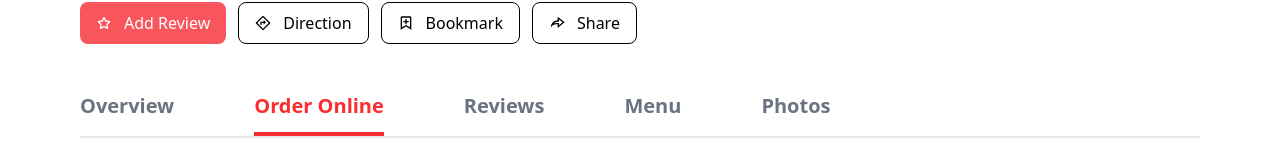
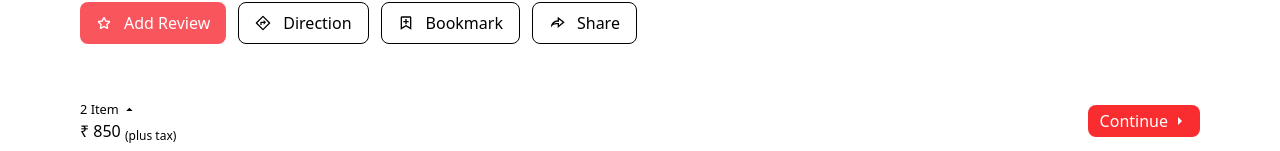
Before and after one commit to vipulkumar2002/Zomato-clone, a React (Create React App) app in the folder client/: page /restaurant/1/orderOnline in a window 1280 px wide. Shown: the part 649-800 px from the top of the page. Built offline with nearby package versions, Linux system fonts and the light colour scheme.

Commit message:
cart component done

```diff
--- a/client/src/components/Cart/CartContainer.jsx
+++ b/client/src/components/Cart/CartContainer.jsx
@@ -1,7 +1,121 @@
-import React from "react";
+import React, { useState } from "react";
+import { IoMdArrowFropdown, IoCloseSharp } from "react-icons/io5";
+import { IoMdArrowDropup, IoMdArrowDropright } from "react-icons/io";
+import { useNavigate } from "react-router-dom";
+
+// components
+import FoodItem from "./FoodItem";
+
+const CartData = ({ toggle }) => {
+  const [cart, setCart] = useState([
+    {
+      image:
+        "https://b.zmtcdn.com/data/dish_photos/af1/fd1b012ebfbe82f2e5212b702ce19af1.jpg",
+      name: "Butter Pancakes with Bacon",
+      rating: 4.5,
+      price: 200,
+      description: "Rashers and bourbon caramel sauce.",
+      quantity: 3,
+      totalPrice: 600,
+    },
+    {
+      image:
+        "https://b.zmtcdn.com/data/dish_photos/077/28e7baadea310b7b337fd2fb3f653077.jpg",
+      name: "Amritsari Fish Tikka",
+      rating: 5,
+      price: 250,
+      quantity: 1,
+      totalPrice: 250,
+      description:
+        "Fish marinated in flavourful lemon-chilli masala roasted in the tandoor with care. Serves 2-3 people.",
+    },
+  ]);
+  const navigate = useNavigate();
+  const continueToCheckout = () => navigate("/checkout/orders");
+
+  return (
+    <>
+      <div className="flex items-center justify-between">
+        <div className="flex flex-col items-start">
+          <small className="flex items-center gap-1" onClick={toggle}>
+            {cart.length} Item <IoMdArrowDropup />
+          </small>
+          <h4>
+            ₹ {cart.reduce((acc, curVal) => acc + curVal.totalPrice, 0)}{" "}
+            <sub>(plus tax)</sub>
+          </h4>
+        </div>
+        <button
+          onClick={continueToCheckout}
+          className={
+            "flex items-center gap-1 bg-zomato-400 px-3 py-1 text-white rounded-lg"
+          }
+        >
+          Continue <IoMdArrowDropright />
+        </button>
+      </div>
+    </>
+  );
+};
 
 const CartContainer = () => {
-  return <div>CartContainer</div>;
+  const [isOpen, setIsOpen] = useState(false);
+
+  const [cart, setCart] = useState([
+    {
+      image:
+        "https://b.zmtcdn.com/data/dish_photos/af1/fd1b012ebfbe82f2e5212b702ce19af1.jpg",
+      name: "Butter Pancakes with Bacon",
+      rating: 4.5,
+      price: 200,
+      description: "Rashers and bourbon caramel sauce.",
+      quantity: 3,
+      totalPrice: 600,
+    },
+    {
+      image:
+        "https://b.zmtcdn.com/data/dish_photos/077/28e7baadea310b7b337fd2fb3f653077.jpg",
+      name: "Amritsari Fish Tikka",
+      rating: 5,
+      price: 250,
+      quantity: 1,
+      totalPrice: 250,
+      description:
+        "Fish marinated in flavourful lemon-chilli masala roasted in the tandoor with care. Serves 2-3 people.",
+    },
+  ]);
+
+  const toggleCart = () => setIsOpen((prev) => !prev);
+  const closeCart = () => setIsOpen(false);
+
+  return (
+    <>
+      {cart.length && (
+        <>
+          {isOpen && (
+            <div className="w-full overflow-y-scroll h-48 bg-white z-20 p-2 bottom-14 px-3 fixed">
+              <div className="flex items-center justify-between md:px-20">
+                <h3 className="text-xl font-semibold">Your Orders</h3>
+                <IoCloseSharp onClick={closeCart} className="cursor-pointer" />
+              </div>
+
+              <hr className="my-2" />
+
+              <div className="flex flex-col gap-2 md:px-20">
+                {cart.map((food) => (
+                  <FoodItem key={food._id} {...food} />
+                ))}
+              </div>
+            </div>
+          )}
+
+          <div className="fixed w-full bg-white z-10 p-2 px-3 bottom-0 mx-auto lg:px-20">
+            <CartData toggle={toggleCart} />
+          </div>
+        </>
+      )}
+    </>
+  );
 };
 
 export default CartContainer;
--- /dev/null
+++ b/client/src/components/Cart/FoodItem.jsx
@@ -0,0 +1,44 @@
+import React from "react";
+import { BsTrashFill } from "react-icons/bs";
+
+const FoodItem = (props) => {
+  const deleteFoodFromCart = () => {};
+
+  const increment = () => {};
+
+  const decrement = () => {};
+
+  return (
+    <>
+      <div className="flex items-center justify-between">
+        <h5>{props.name}</h5>
+        <div className="flex items-center justify-center gap-2">
+          <div className="flex flex-col items-end">
+            <small>₹ {parseInt(props.price) * parseInt(props.quantity)}</small>
+            <div className="px-1 bg-zomato-400 text-white rounded flex items-center gap-1">
+              <button
+                onClick={decrement}
+                className="p-1 bg-zomato-400 text-white rounded"
+              >
+                -
+              </button>
+              <small>{props.quantity}</small>
+              <button
+                onClick={increment}
+                className="p-1 bg-zomato-400 text-white rounded"
+              >
+                +
+              </button>
+            </div>
+          </div>
+          <BsTrashFill
+            onClick={deleteFoodFromCart}
+            className="text-zomato-400 text-lg md:text-xl cursor-pointer"
+          />
+        </div>
+      </div>
+    </>
+  );
+};
+
+export default FoodItem;
--- a/client/src/components/OrderOnline/MenuCategory.jsx
+++ b/client/src/components/OrderOnline/MenuCategory.jsx
@@ -1,6 +1,6 @@
 import React from "react";
 import classnames from "classnames";
-import { Link, useParams } from "react-router-dom";
+import { useParams } from "react-router-dom";
 
 const MenuCategory = (props) => {
   const { id } = useParams();
@@ -16,9 +16,7 @@ const MenuCategory = (props) => {
         href={`/restaurant/${id}/order-online/#${props.target}`}
         id={props.name}
       >
-        <button>
-          {props.name} ({props.items.length})
-        </button>
+        {props.name} ({props.items.length})
       </a>
     </>
   );
--- a/client/src/components/Restaurant/MapView.jsx
+++ b/client/src/components/Restaurant/MapView.jsx
@@ -17,7 +17,7 @@ const MapView = (props) => {
             center={props.mapLocation}
             zoom={13}
             scrollWheelZoom={false}
-            className="h-full"
+            className="h-full z-10"
           >
             <TileLayer
               attribution='&copy; <a href="https://www.openstreetmap.org/copyright">OpenStreetMap</a> contributors'
```
